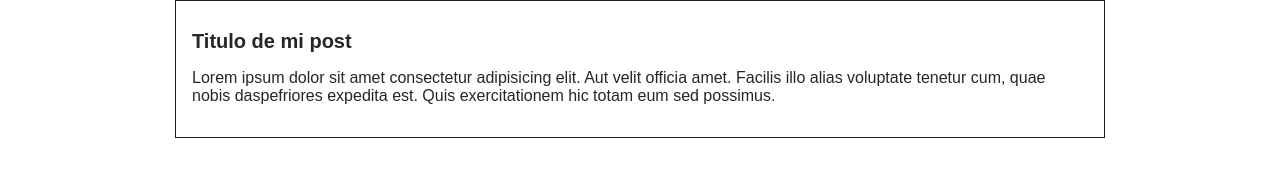
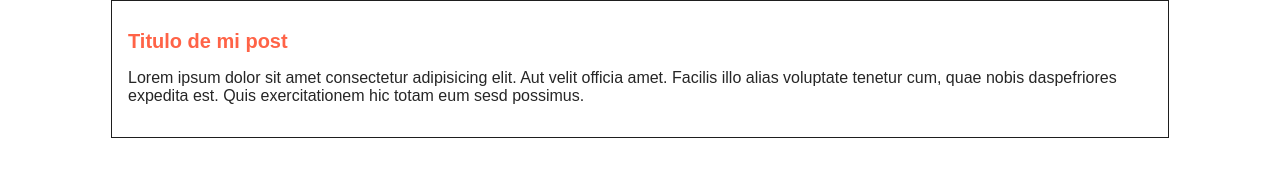
Before and after one commit to jcal14/hyperblog, a plain HTML site: page blogpost.html in a window 1280 px wide. Drawn offline with Linux system fonts and the light colour scheme.

Commit message:
modificando el estilo a blogpost.html

```diff
--- a/blogpost.html
+++ b/blogpost.html
@@ -10,7 +10,7 @@
     <div class="container">
         <div class="post">
             <h1>Titulo de mi post</h1>
-            <p>Lorem ipsum dolor sit amet consectetur adipisicing elit. Aut velit officia amet. Facilis illo alias voluptate tenetur cum, quae nobis daspefriores expedita est. Quis exercitationem hic totam eum sed possimus.</p>
+            <p>Lorem ipsum dolor sit amet consectetur adipisicing elit. Aut velit officia amet. Facilis illo alias voluptate tenetur cum, quae nobis daspefriores expedita est. Quis exercitationem hic totam eum sesd possimus.</p>
         </div>
     </div>
 </body>
--- a/style.css
+++ b/style.css
@@ -7,7 +7,7 @@ body {
 }
 
 .container {
-    width: 70%;
+    width: 80%;
     padding: 1em;
     text-align: left;
     border: 1px solid #1e1e1e;
@@ -17,4 +17,5 @@ body {
 .container h1 {
     font-size: 20px;
     font-family: bebas neue, arial;
+    color: tomato;
 }
```
